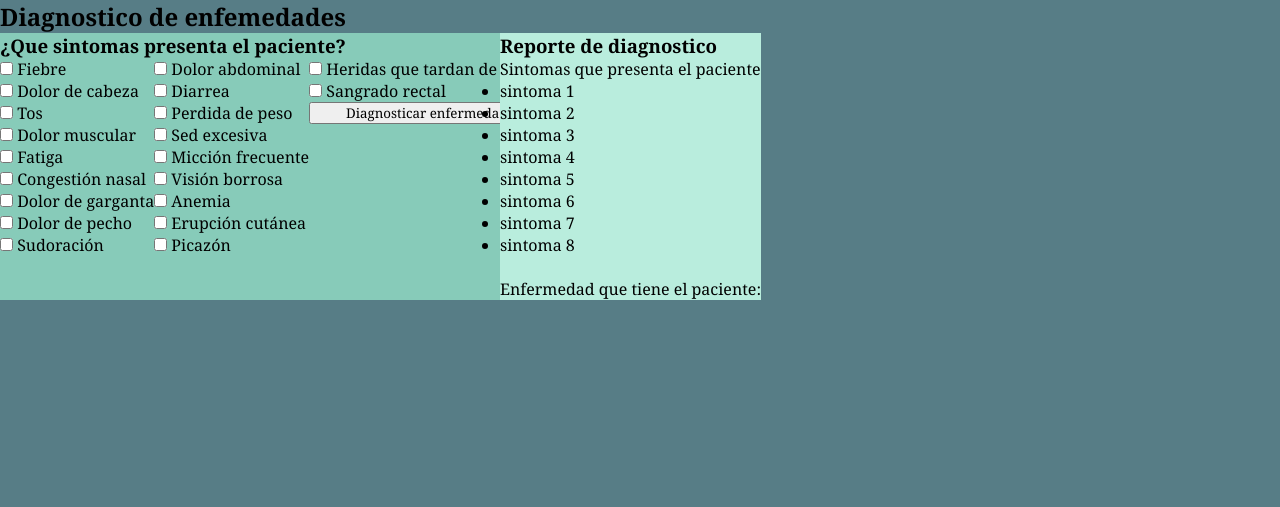
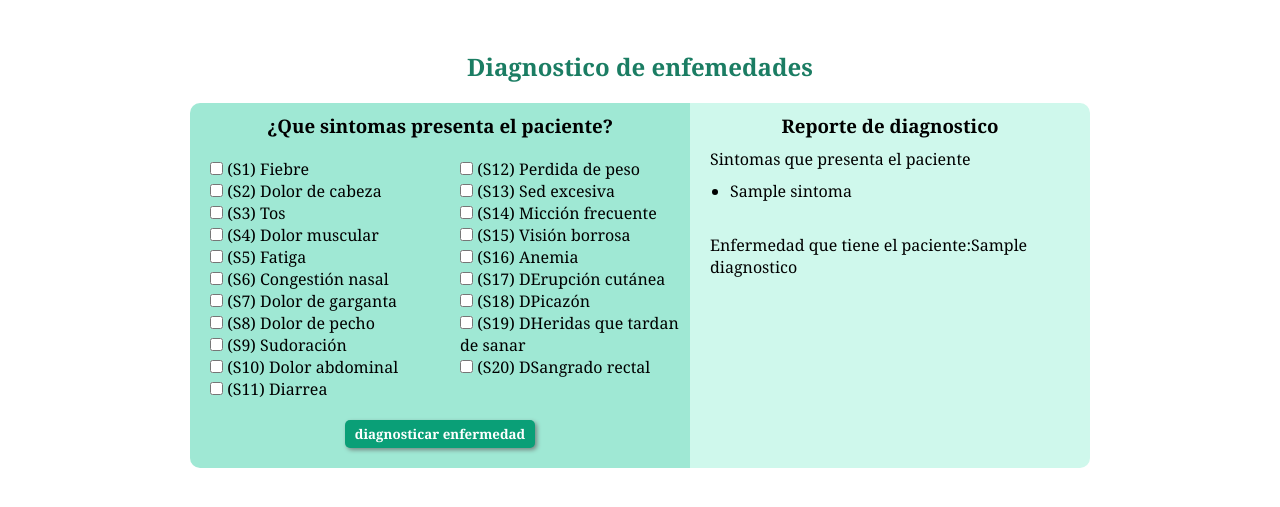
Before and after one commit to Jhan73/JRMedic, a Django app: template templates/index.html in a window 1280 px wide. Shown: the top 507 px of the page. Run offline with Django 4.2, Linux system fonts and the light colour scheme; the template is opened without the code that fills it: most values are stand-ins (such as "Sample title", 1, 10 or a date in 2020).

Commit message:
captura del formulario de sintomas

```diff
--- a/DiagnosticoEnfermedad/urls.py
+++ b/DiagnosticoEnfermedad/urls.py
@@ -19,7 +19,7 @@ from django.urls import path
 from . import views
 
 urlpatterns = [
-    path('',views.hola, name="hola"),
-    path('home',views.home, name="home"),
+    path('consultar/',views.home),
     path('admin/', admin.site.urls),
+
 ]
--- /dev/null
+++ b/static/css/estilos.css
@@ -0,0 +1,73 @@
+*{
+    margin: 0;
+    padding: 0;
+    box-sizing: border-box;
+    font-family: Georgia, 'Times New Roman', Times, serif;
+}
+body{
+    display: flex;
+    flex-direction: column;
+}
+
+.titulo{
+    margin-top: 50px;
+    margin-bottom: 20px;
+    text-align: center;
+    color: #1b7d63;
+}
+
+.diagnostico{
+    display: flex;
+    margin-left: auto;
+    margin-right: auto;
+}
+.contenedor_sintomas{
+    background: #9fe8d4;
+    border-top-left-radius: 10px;
+    border-bottom-left-radius: 10px;
+    width: 500px;
+    padding: 10px;
+}
+.contenedor_sintomas h3{
+    text-align: center;
+    margin-bottom: 10px;
+}
+.sintomas{
+    width: 500px;
+    padding: 10px;
+    column-count: 2;
+    column-gap: 20px;
+}
+.sintomas label{
+    display: block;
+}
+.btn{
+    padding: 5px 10px;
+    display: flex;
+    margin: 10px auto;
+    border: none;
+    box-shadow: 2px 2px 4px #768984;
+    border-radius: 5px;
+    background: #0a9f77;
+    color: #ffffff;
+    font-weight: bold;
+}
+
+.reporte{
+    background: #cff8ec;
+    width: 400px;
+    border-top-right-radius: 10px;
+    border-bottom-right-radius: 10px;
+    padding: 10px 20px;
+}
+.reporte h3{
+    text-align: center;
+    margin-bottom: 10px;
+}
+.reporte ul{
+    margin: 10px 20px;
+}
+
+.btn:active{
+    box-shadow: none;
+}
--- a/static/css/style.css
+++ /dev/null
@@ -1,27 +0,0 @@
-*{
-    margin: 0;
-    padding: 0;
-    box-sizing: border-box;
-    font-family: Georgia, 'Times New Roman', Times, serif;
-}
-body{
-    background: #577D86;
-}
-
-.sintomas{
-    display: flex;
-    flex-direction: column;
-    flex-wrap: wrap;
-    height: 200px;
-    width: 500px;
-}
-.contenedor_sintomas{
-    background: #87CBB9;
-}
-.reporte{
-    background: #B9EDDD;
-}
-.diagnostico{
-    display: flex;
-
-}
--- a/templates/index.html
+++ b/templates/index.html
@@ -5,117 +5,119 @@
     <meta charset="UTF-8">
     <meta http-equiv="X-UA-Compatible" content="IE=edge">
     <meta name="viewport" content="width=device-width, initial-scale=1.0">
-    <link rel="stylesheet" href="{% static 'css/style.css' %}">
+    <link rel="stylesheet" href="../static/css/estilos.css">
     <title>JRMedic</title>
 </head>
 <body>
-    <section>
+    <section class="titulo">
         <h2>Diagnostico de enfemedades</h2>
     </section>
     <section class="diagnostico">
         <section class="contenedor_sintomas">
             <h3>¿Que sintomas presenta el paciente?</h3>
-            <form class="sintomas">
+            <form class="form-sintomas" method="post"> {% csrf_token %}
+                <div class="sintomas">
                     <label>
-                    <input type="checkbox" name="s1[]" value="Fiebre">
-                    Fiebre
+                        <input type="checkbox" name="s1" >
+                        (S1) Fiebre
                     </label>
                     <label>
-                    <input type="checkbox" name="s2[]" value="s2">
-                    Dolor de cabeza
+                        <input type="checkbox" name="s2" >
+                        (S2) Dolor de cabeza
                     </label>
                     <label>
-                    <input type="checkbox" name="s3[]" value="s3">
-                    Tos
+                        <input type="checkbox" name="s3" >
+                        (S3) Tos
                     </label>
                     <label>
-                    <input type="checkbox" name="s4[]" value="s4">
-                    Dolor muscular
+                        <input type="checkbox" name="s4" >
+                        (S4) Dolor muscular
                     </label>
                     <label >
-                    <input type="checkbox" name="s5[]" value="s5">
-                    Fatiga
+                        <input type="checkbox" name="s5" >
+                        (S5) Fatiga
                     </label>
                     <label>
-                    <input type="checkbox" name = "s6" value = "">
-                    Congestión nasal
+                        <input type="checkbox" name = "s6" >
+                        (S6) Congestión nasal
                     </label>
                     <label>
-                    <input type="checkbox" name = "s7" value = "">
-                    Dolor de garganta
+                        <input type="checkbox" name = "s7" >
+                        (S7) Dolor de garganta
                     </label>
                     <label>
-                    <input type="checkbox" name = "s8" value = "">
-                    Dolor de pecho
+                        <input type="checkbox" name = "s8" >
+                        (S8) Dolor de pecho
                     </label>
                     <label>
-                    <input type="checkbox" name = "s9" value = "">
-                    Sudoración
+                        <input type="checkbox" name = "s9" >
+                        (S9) Sudoración
                     </label>
                     <label>
-                    <input type="checkbox" name = "s10" value = "">
-                    Dolor abdominal
+                        <input type="checkbox" name = "s10" >
+                        (S10) Dolor abdominal
                     </label>
                     <label>
-                    <input type="checkbox" name = "s11" value = "">
-                    Diarrea
+                        <input type="checkbox" name = "s11" id="s11">
+                        (S11) Diarrea
                     </label>
                     <label>
-                    <input type="checkbox" name = "s12" value = "">
-                    Perdida de peso
+                        <input type="checkbox" name = "s12">
+                        (S12) Perdida de peso
                     </label>
                     <label>
-                    <input type="checkbox" name = "s13" value = "">
-                    Sed excesiva
+                        <input type="checkbox" name = "s13" >
+                        (S13) Sed excesiva
                     </label>
                     <label>
-                    <input type="checkbox" name = "s14" value = "">
-                    Micción frecuente
+                        <input type="checkbox" name = "s14" >
+                        (S14) Micción frecuente
                     </label>
                     <label>
-                    <input type="checkbox" name = "s15" value = "">
-                    Visión borrosa
+                        <input type="checkbox" name = "s15" >
+                        (S15) Visión borrosa
                     </label>
                     <label>
-                    <input type="checkbox" name = "s16" value = "">
-                    Anemia
+                        <input type="checkbox" name = "s16" >
+                        (S16) Anemia
                     </label>
                     <label>
-                    <input type="checkbox" name = "s17" value = "">
-                    Erupción cutánea
+                        <input type="checkbox" name = "s17" >
+                        (S17) DErupción cutánea
                     </label>
                     <label>
-                    <input type="checkbox" name = "s18" value = "">
-                    Picazón
+                        <input type="checkbox" name = "s18" >
+                        (S18) DPicazón
                     </label>
                     <label>
-                    <input type="checkbox" name = "s19" value = "">
-                    Heridas que tardan de sanar
+                        <input type="checkbox" name = "s19" >
+                        (S19) DHeridas que tardan de sanar
                     </label>
                     <label>
-                    <input type="checkbox" name = "s20" value = "">
-                    Sangrado rectal
+                        <input type="checkbox" name = "s20" >
+                        (S20) DSangrado rectal
                     </label>
-                <input type="submit" value="Diagnosticar enfermedad">
+                </div>
+                <input class="btn" type="submit" value="diagnosticar enfermedad" id="">
             </form>
         </section>
         <section class="reporte">
             <h3>Reporte de diagnostico</h3>
             <p>Sintomas que presenta el paciente</p>
             <ul>
-                <li>sintoma 1</li>
-                <li>sintoma 2</li>
-                <li>sintoma 3</li>
-                <li>sintoma 4</li>
-                <li>sintoma 5</li>
-                <li>sintoma 6</li>
-                <li>sintoma 7</li>
-                <li>sintoma 8</li>
+                {% for sintoma in sintomas %}
+                    <li>{{ sintoma }}</li>
+                {% endfor %}
             </ul>
             <br>
-            <p>Enfermedad que tiene el paciente: </p>
+            <p>Enfermedad que tiene el paciente:{{diagnostico}} </p>
+            <!--<p>Enfermedad que tiene el paciente: </p>
+            <ul>
+                {% for enfermedad in diagnostico %}
+                    <li>enfermedad</li>
+                {% endfor %}
+            </ul>-->
         </section>
     </section>
-
 </body>
 </html>
```
Also changed, not shown: DiagnosticoEnfermedad/views.py (+39 -38 lines), prolog/d.txt (deleted, +0 -20 lines), 1 other file. Lines whose indentation alone changed are shown as unchanged.
